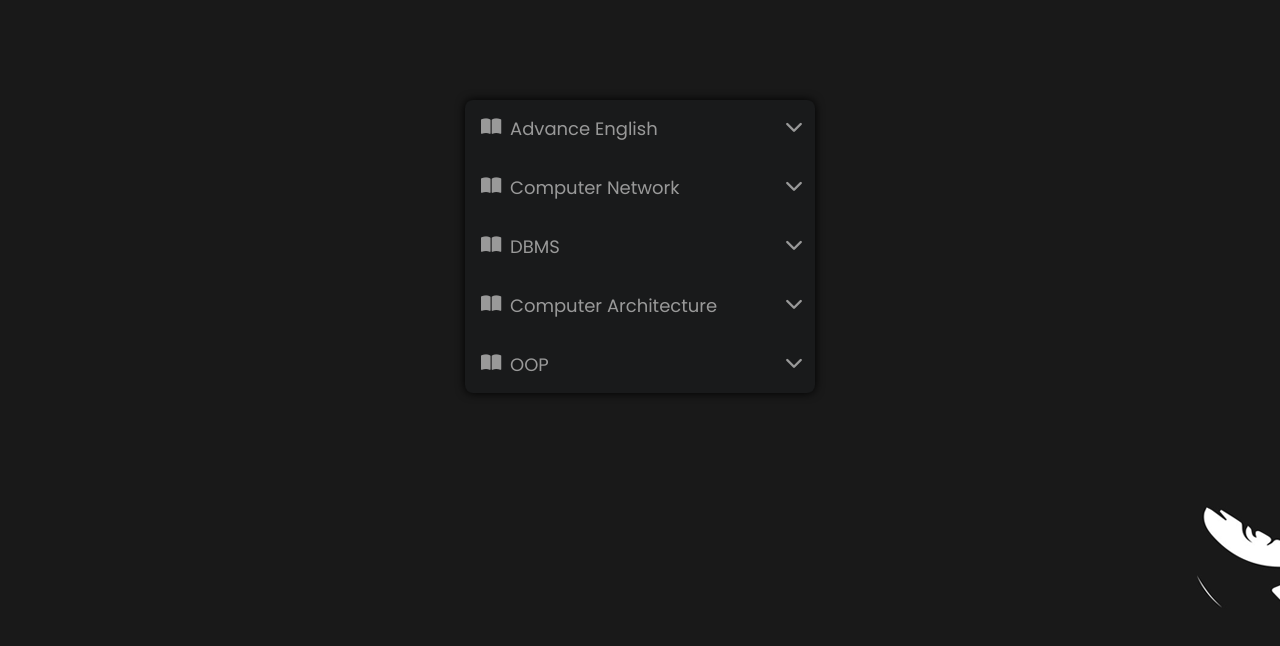
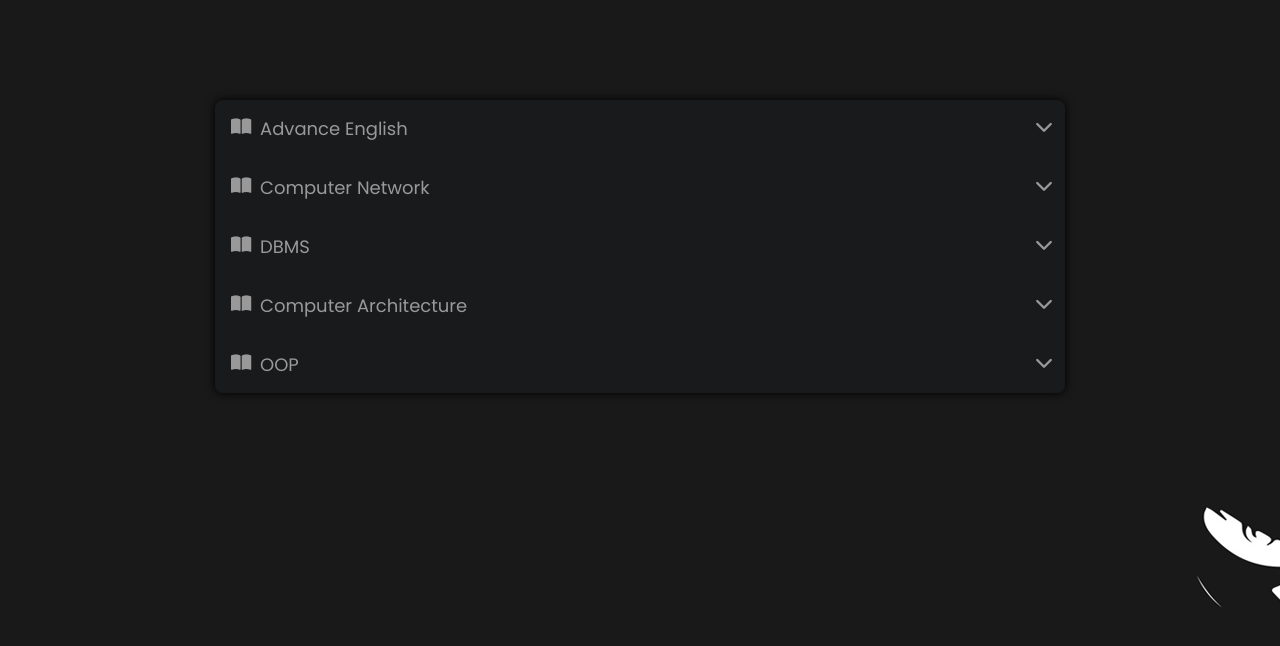
Before and after one commit to krey-yon/Books, a plain HTML site: page index.html in a window 1280 px wide. Drawn offline with Linux system fonts and the light colour scheme.

Commit message:
Update style.css

```diff
--- a/style.css
+++ b/style.css
@@ -19,7 +19,7 @@ ul {
 }
 
 .accordion-menu {
-    max-width: 350px;
+    max-width: 850px;
     margin: 100px auto 20px;
     background: #242d410c;
     border-radius: 8px;
```
